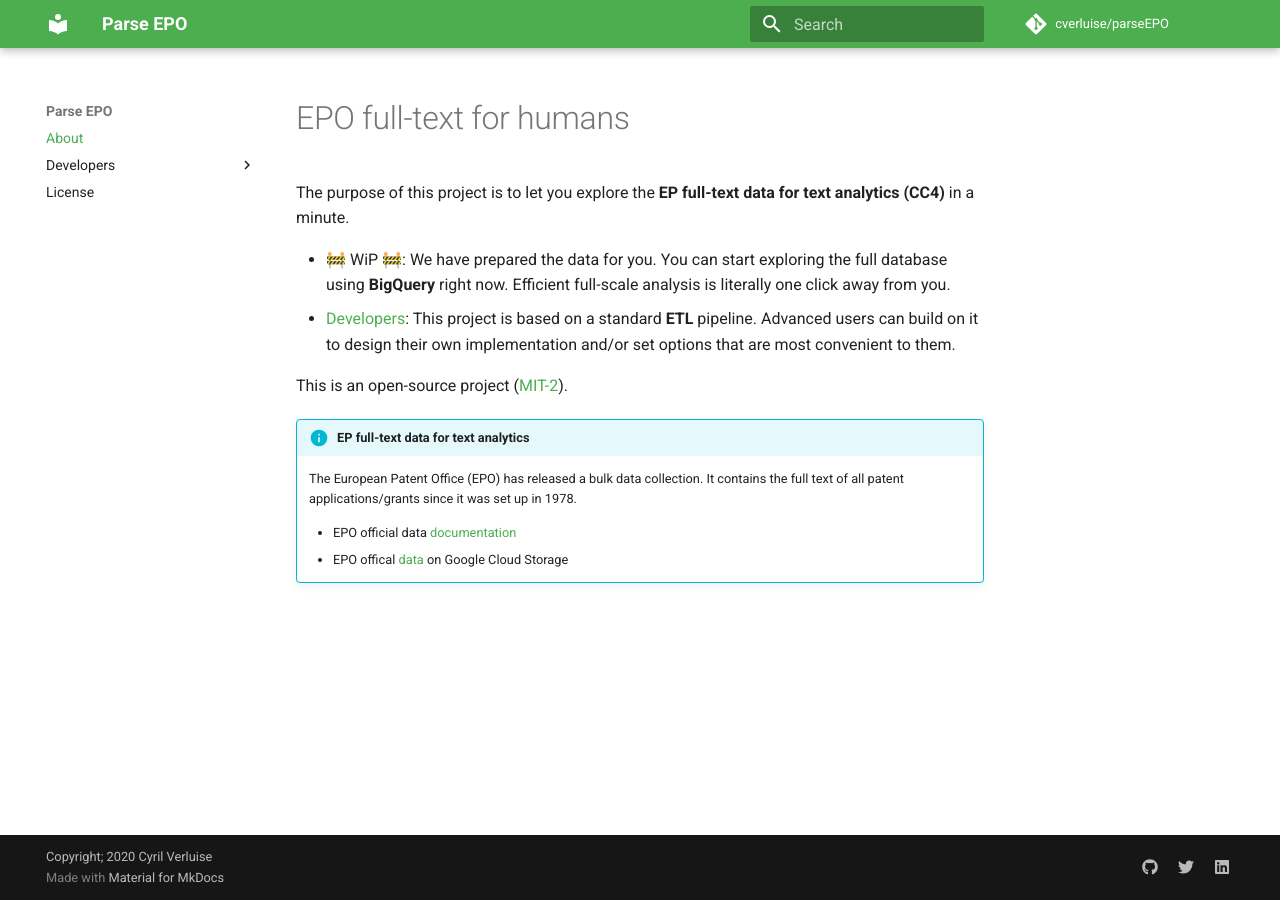
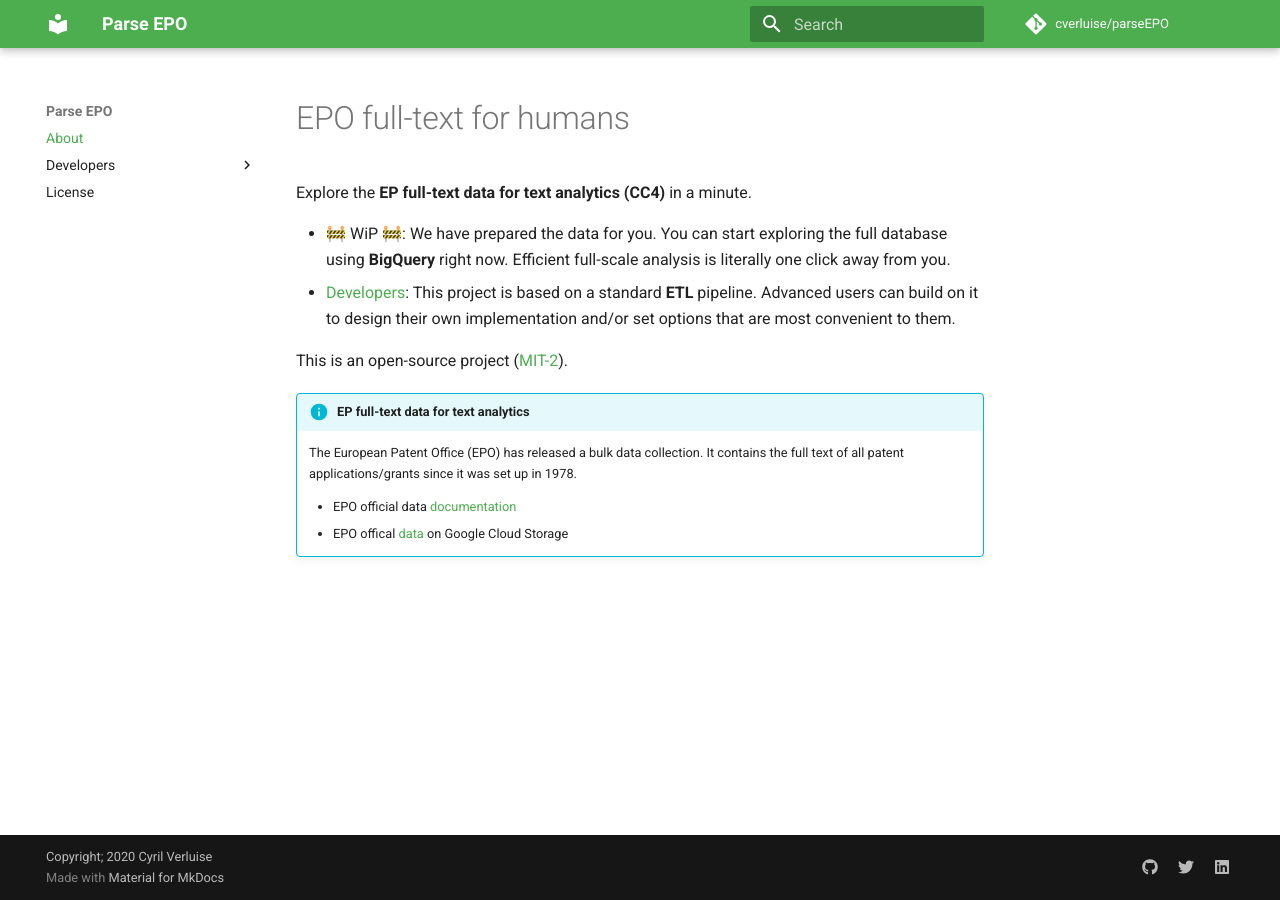
Before and after one commit to cverluise/parseEPO, an MkDocs documentation site: the page built from docs/index.md, in a window 1280 px wide. Built offline with MkDocs 1.6.1 and Material for MkDocs 9.7.7, drawn with Linux system fonts in a browser that asks for light colours; comment, search, counter and statistics services are not loaded.

Commit message:
:rocket: Improve catchline

```diff
--- a/docs/index.md
+++ b/docs/index.md
@@ -4,7 +4,7 @@
 # EPO full-text for humans
 
 
-The purpose of this project is to let you explore the **EP full-text data for text analytics (CC4)** in a minute.
+Explore the **EP full-text data for text analytics (CC4)** in a minute.
 
 - 🚧 WiP 🚧: We have prepared the data for you. You can start exploring the full database using **BigQuery** right now. Efficient full-scale analysis is literally one click away from you.
 - [Developers](set-up.md): This project is based on a standard **ETL** pipeline. Advanced users can build on it to design their own implementation and/or set options that are most convenient to them.
```
